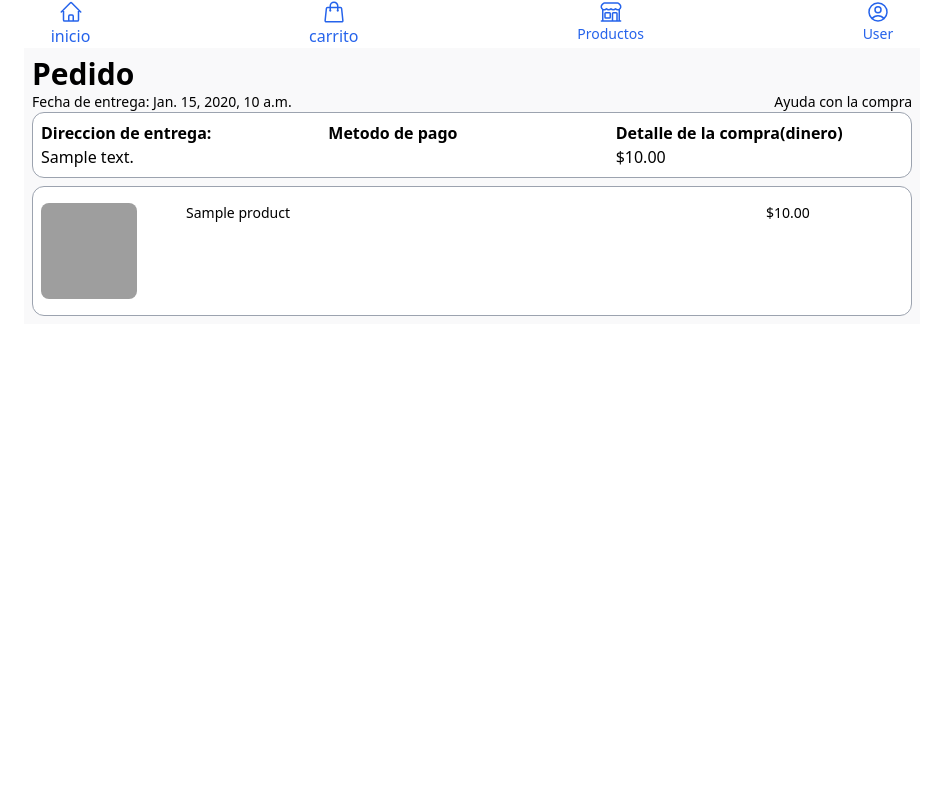
After one commit to MindSetFPS/proyecto_db, a Django app: page /order/1 in a window 1280 px wide. The commit adds this page. Shown: the whole page, without its empty margins (168-1111 px from the left). Run offline with Django 5.2, Linux system fonts and the light colour scheme; a user stored in the database is signed in; tables that the repository leaves empty hold one stand-in row (values such as "Sample post"); some libraries are stand-ins or nearby versions; grey boxes are pictures that could not be loaded.

Commit message:
order and order history

```diff
--- /dev/null
+++ b/shopApp/templates/components/img.html
@@ -0,0 +1,10 @@
+<img
+    class="
+        object-cover
+        aspect-square
+        w-16 h-16 lg:w-24 lg:h-24
+        rounded-lg
+       "
+       src="{{ image_url }}"
+       alt=""
+/>
--- /dev/null
+++ b/shopApp/templates/order.html
@@ -0,0 +1,36 @@
+{% extends 'base.html' %}
+
+{% block content %}
+  <div class="p-2 bg-gray-100/50">
+    {% include 'components/title.html' with category='Pedido' %}
+
+    <div class="flex justify-between">
+      <div class="text-sm">Fecha de entrega: {{ order.date }}</div>
+      <div class="text-sm">Ayuda con la compra</div>
+    </div>
+
+    <div class="md:flex bg-white rounded-xl p-2 border border-gray-400">
+      <div class="w-full">
+        <div class="font-semibold">Direccion de entrega:</div>
+        <div>{{ customer.address }}</div>
+      </div>
+      <div class="w-full font-semibold">Metodo de pago</div>
+      <div class="w-full">
+        <div class="font-semibold">Detalle de la compra(dinero)</div>
+        <div>${{ order.total }}</div>
+      </div>
+    </div>
+
+    <div class="rounded-xl bg-white p-2 mt-2 border border-gray-400 ">
+      {% for product in products %}
+        <div class="grid grid-cols-10 lg:grid-cols-12 lg:gap-x-2 my-2 justify-between">
+          <div class="col-span-2 lg:col-span-2">
+            {% include 'components/img.html' with image_url=product.image.url %}
+          </div>
+          <div class="text-sm col-span-6 lg:col-span-8">{{ product.product.name }}</div>
+          <div class="text-sm col-span-2">${{ product.product.price }}</div>
+        </div>
+      {% endfor %}
+    </div>
+  </div>
+{% endblock %}
--- a/shopApp/urls.py
+++ b/shopApp/urls.py
@@ -17,5 +17,6 @@ urlpatterns = [
     path('decrease_cart_product/<int:product_id>', decrease_cart_product, name='decrease_cart_product'),
     path('categories/<str:category>', category, name='category'),
     path('order-history/', order_history, name='order_history'),
+    path('order/<int:order_id>', order, name='order'),
     # path('category/', views.category, name='category'),
 ]
--- /dev/null
+++ b/shopApp/views/order.py
@@ -0,0 +1,19 @@
+from django.shortcuts import render, redirect
+from django.http import HttpResponse, HttpRequest
+from django.contrib.auth.decorators import login_required
+from shopApp.models import Order, Customer, OrderDetail
+
+@login_required
+def order(request: HttpRequest, order_id):
+    # Redirect if order does not exist
+
+    order = Order.objects.get(pk = order_id)
+    customer = Customer.objects.filter(user=order.customer).first()
+    products = OrderDetail.objects.filter(order = order_id).all()
+
+    for product in products:
+        product.image = product.product.image_set.first()
+    print(order)
+    print(customer)
+    print(products)
+    return render(request, 'order.html', {'order': order, 'customer': customer, 'products': products})
```
Also changed, not shown: shopApp/templates/order-history.html (+15 -3 lines), shopApp/views/order_history.py (+14 -1 lines).
